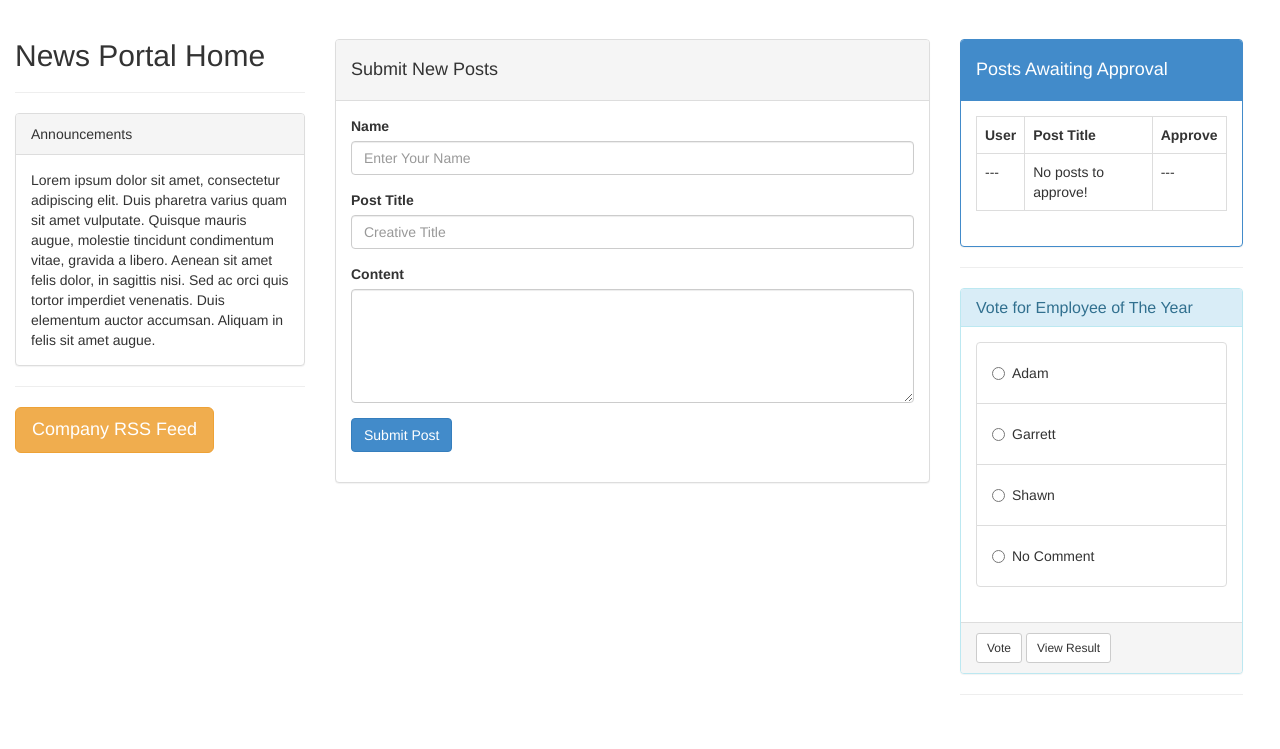
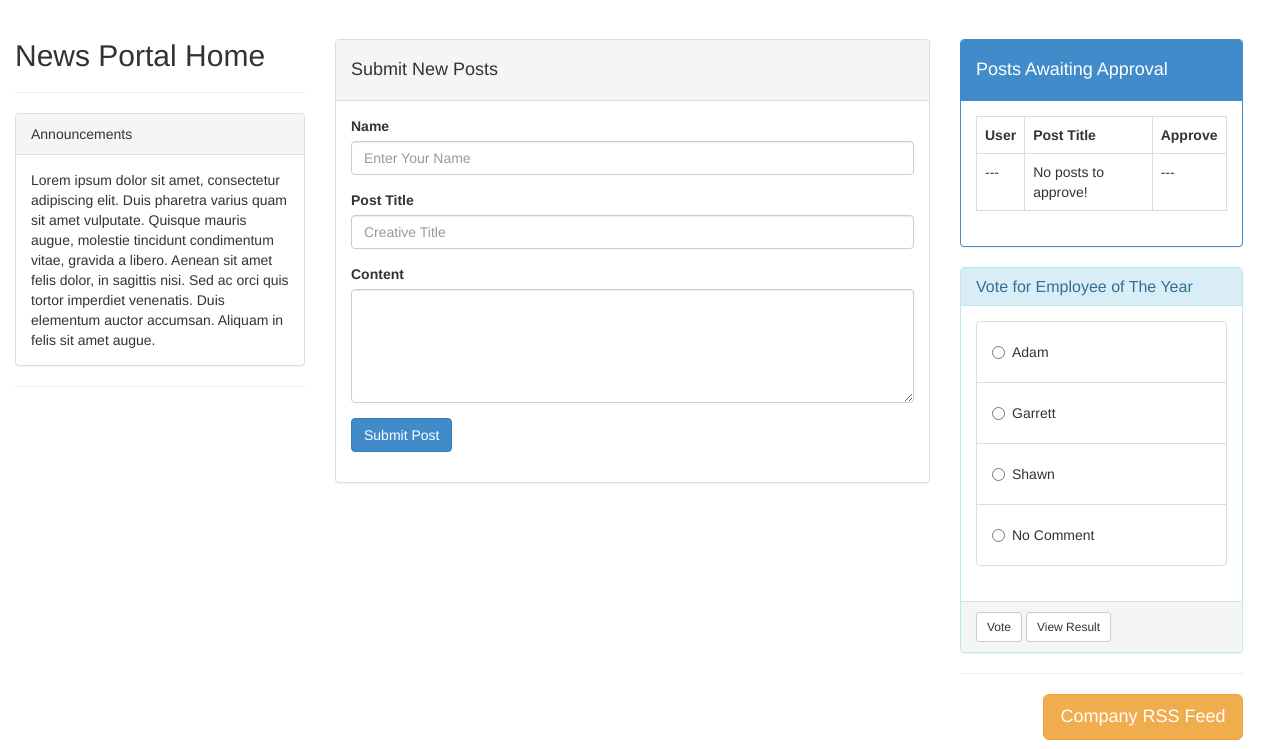
Before and after one commit to starbuck93/WD2-project1, a PHP site: page /WD2-project1/portal/portal_ismod.php in a window 1280 px wide. Shown: the part 51-800 px from the top of the page. Run offline with PHP 8.4, Linux system fonts and the light colour scheme; data that the repository does not hold is empty; some libraries are stand-ins or nearby versions.

Commit message:
Does it look better on the right?

```diff
--- a/portal/portal_ismod.php
+++ b/portal/portal_ismod.php
@@ -147,7 +147,7 @@ while ($obj = $result2->fetch_object()) {    //put these into $result_array[0]->
             Aliquam in felis sit amet augue.</div>
         </div>
         <hr>
-        <button type="button" class="btn btn-warning btn-lg">Company RSS Feed</button>
+
   </div><!--/right-->
 <br>
 
@@ -268,7 +268,7 @@ while ($obj = $result2->fetch_object()) {    //put these into $result_array[0]->
 
           </div>
         </div>
-        <hr>
+
               <!-- From Boot Snip -->
                 <div class="panel panel-info">
                 <div class="panel-heading">
@@ -324,8 +324,9 @@ while ($obj = $result2->fetch_object()) {    //put these into $result_array[0]->
 
             </div>
             <hr>
-
-
+            <div class="pull-right">
+            <button type="button" class="btn btn-warning btn-lg">Company RSS Feed</button>
+</div>
   </div><!--/right-->
 
 
```
